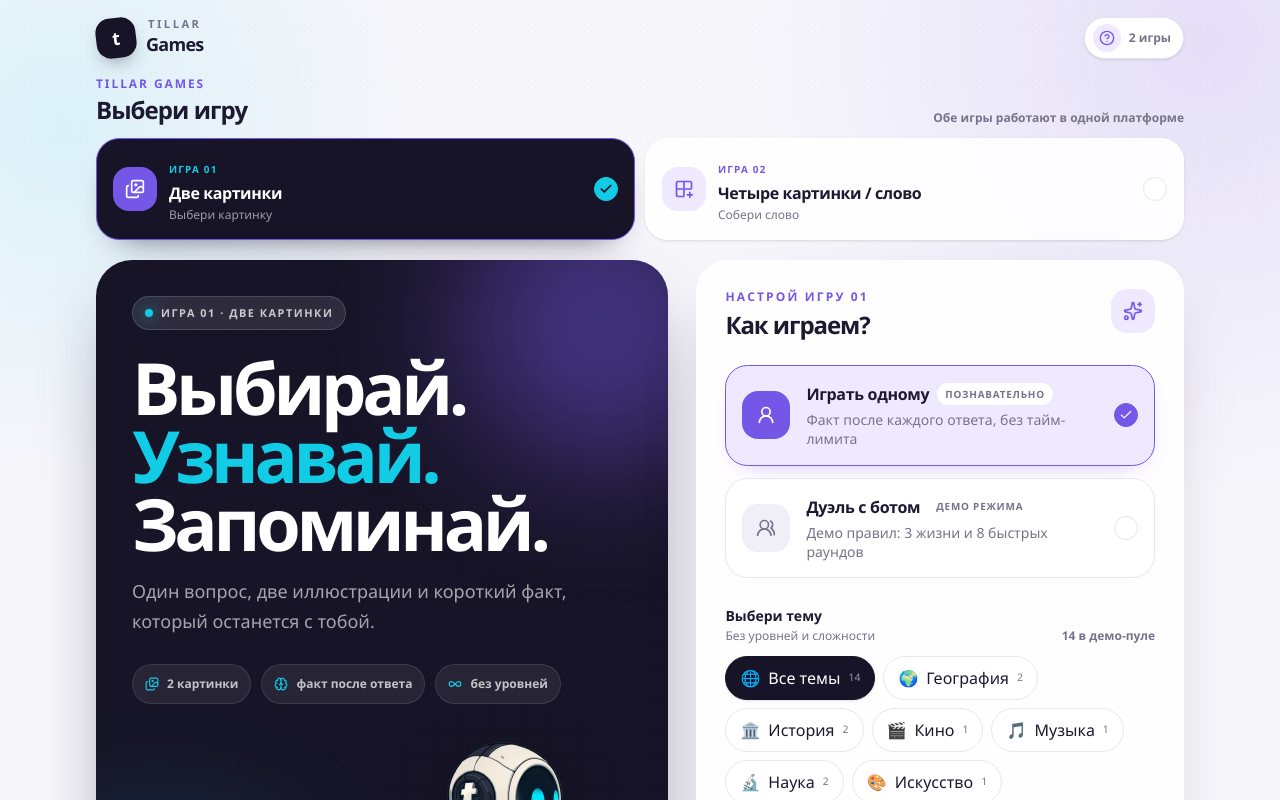
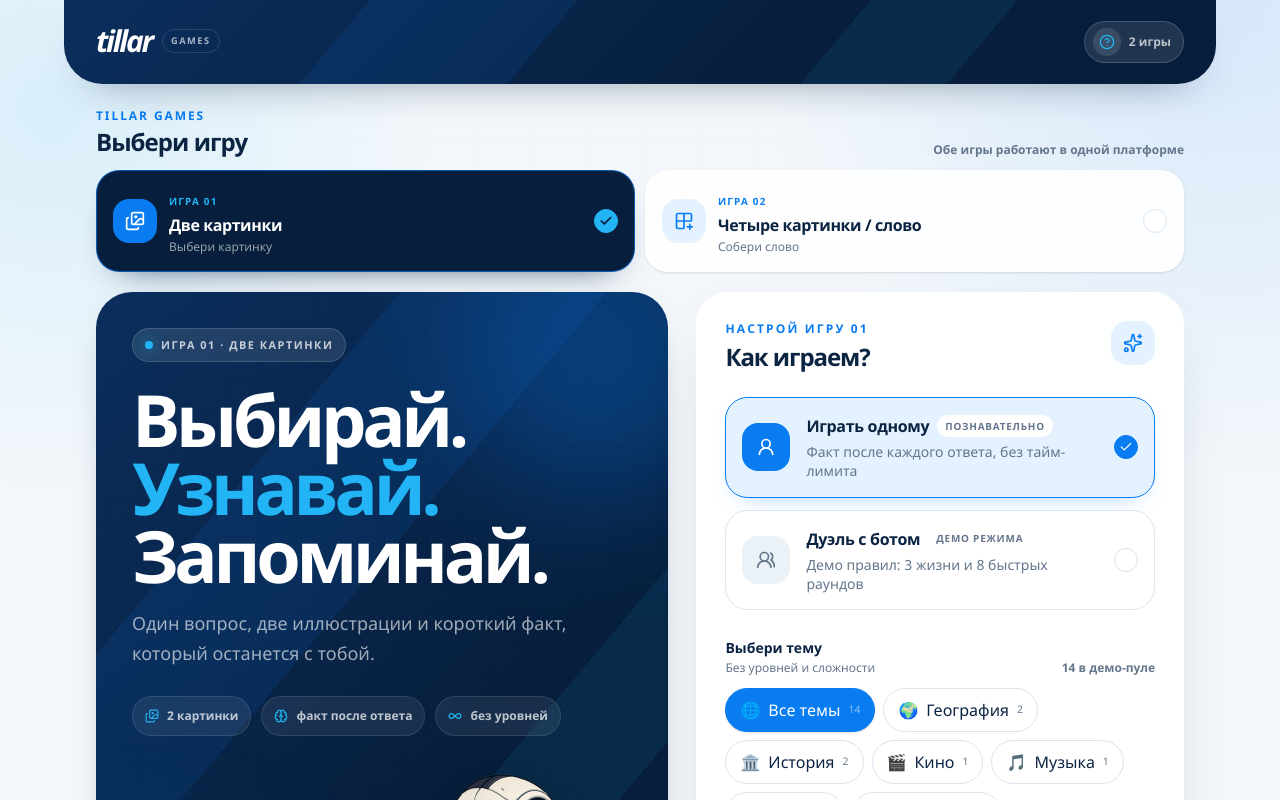
Before and after one commit to limelightttt/tillar-game, a React (Vite) app: page / in a window 1280 px wide. Shown: the top 800 px of the page. Built offline with nearby package versions, Linux system fonts and the light colour scheme.

Commit message:
feat: add draft TILLAR branded game UI

```diff
--- a/package.json
+++ b/package.json
@@ -15,6 +15,8 @@
     "format": "prettier --write .",
     "format:check": "prettier --check .",
     "test": "vitest run",
+    "test:e2e": "playwright test",
+    "test:e2e:update": "playwright test --update-snapshots",
     "test:watch": "vitest",
     "check:fsd": "node scripts/check-fsd.mjs",
     "check": "pnpm lint && pnpm check:fsd && pnpm test && pnpm build",
@@ -32,6 +34,7 @@
   },
   "devDependencies": {
     "@eslint/js": "^9.39.5",
+    "@playwright/test": "^1.62.1",
     "@tailwindcss/vite": "^4.3.2",
     "@types/node": "^24.13.3",
     "@types/react": "^19.2.17",
--- a/src/app/styles/index.css
+++ b/src/app/styles/index.css
@@ -1,28 +1,28 @@
 @import "tailwindcss";
 
 @theme {
-  --color-background: #f7f6fb;
-  --color-foreground: #1c1930;
-  --color-ink: #171427;
-  --color-muted: #777389;
-  --color-line: #e8e5f0;
-  --color-soft: #f0eef7;
-  --color-primary: #7557e8;
-  --color-primary-strong: #6042d5;
-  --color-primary-soft: #eee9ff;
-  --color-cyan: #12cbe4;
-  --color-cyan-soft: #dffaff;
-  --color-success: #21b66f;
-  --color-success-soft: #e3f9ee;
-  --color-danger: #f25768;
+  --color-background: #f3f7fb;
+  --color-foreground: #0b2442;
+  --color-ink: #071f3d;
+  --color-muted: #64768b;
+  --color-line: #d9e4ef;
+  --color-soft: #eaf1f7;
+  --color-primary: #087cf0;
+  --color-primary-strong: #0062ce;
+  --color-primary-soft: #e4f1ff;
+  --color-cyan: #22b4f4;
+  --color-cyan-soft: #e1f7ff;
+  --color-success: #19c96f;
+  --color-success-soft: #e2f9ed;
+  --color-danger: #ff5265;
   --color-danger-soft: #fff0f2;
-  --color-warning: #ffb320;
+  --color-warning: #f4b91f;
   --font-sans: "Manrope", "Segoe UI", Arial, sans-serif;
 }
 
 :root {
-  color: #1c1930;
-  background: #f7f6fb;
+  color: #0b2442;
+  background: #f3f7fb;
   font-family: "Manrope", "Segoe UI", Arial, sans-serif;
   font-synthesis: none;
   text-rendering: optimizeLegibility;
@@ -40,7 +40,7 @@
 html {
   min-width: 320px;
   min-height: 100%;
-  background: #f7f6fb;
+  background: #f3f7fb;
 }
 
 body {
@@ -48,9 +48,9 @@ body {
   min-height: 100vh;
   margin: 0;
   background:
-    radial-gradient(circle at 5% 12%, rgb(18 203 228 / 0.12), transparent 22rem),
-    radial-gradient(circle at 94% 4%, rgb(117 87 232 / 0.14), transparent 28rem), #f7f6fb;
-  color: #1c1930;
+    radial-gradient(circle at 4% 10%, rgb(34 180 244 / 0.12), transparent 24rem),
+    radial-gradient(circle at 96% 0%, rgb(8 124 240 / 0.12), transparent 30rem), #f3f7fb;
+  color: #0b2442;
   line-height: 1.5;
 }
 
@@ -75,7 +75,7 @@ button:disabled {
 }
 
 ::selection {
-  background: rgb(117 87 232 / 0.24);
+  background: rgb(8 124 240 / 0.22);
 }
 
 #root {
@@ -97,10 +97,33 @@ dialog::backdrop {
   inset: 0;
   pointer-events: none;
   content: "";
-  opacity: 0.28;
-  background-image: radial-gradient(rgb(28 25 48 / 0.16) 0.55px, transparent 0.55px);
+  opacity: 0.2;
+  background-image: radial-gradient(rgb(7 31 61 / 0.14) 0.55px, transparent 0.55px);
   background-size: 7px 7px;
   mask-image: linear-gradient(to bottom, black, transparent 74%);
+}
+
+.tillar-header {
+  position: relative;
+  isolation: isolate;
+  overflow: hidden;
+  background:
+    linear-gradient(
+      130deg,
+      transparent 0 25%,
+      rgb(8 124 240 / 0.1) 25% 42%,
+      transparent 42% 66%,
+      rgb(34 180 244 / 0.08) 66% 78%,
+      transparent 78%
+    ),
+    linear-gradient(135deg, #0b2e5d, #071f3d 62%);
+  box-shadow: 0 18px 45px -30px rgb(7 31 61 / 0.75);
+}
+
+.tillar-surface {
+  border-color: rgb(255 255 255 / 0.92);
+  background: rgb(255 255 255 / 0.94);
+  box-shadow: 0 24px 64px -38px rgb(7 31 61 / 0.36);
 }
 
 .safe-bottom {
--- a/src/features/configure-game/ui/GameSetup.tsx
+++ b/src/features/configure-game/ui/GameSetup.tsx
@@ -62,7 +62,7 @@ export function GameSetup({
   return (
     <section
       aria-labelledby="game-setup-title"
-      className="rounded-[2rem] border border-white/80 bg-white/90 p-5 shadow-[0_24px_70px_-35px_rgba(37,28,82,0.35)] backdrop-blur sm:p-7"
+      className="tillar-surface rounded-[2rem] border p-5 backdrop-blur sm:p-7"
       id="game-setup"
     >
       <div className="mb-6 flex items-start justify-between gap-4">
@@ -93,7 +93,7 @@ export function GameSetup({
               className={cn(
                 "group relative flex min-h-[5.5rem] items-center gap-4 rounded-[1.4rem] border p-4 text-left transition focus-visible:outline-none focus-visible:ring-4 focus-visible:ring-primary/20",
                 selected
-                  ? "border-primary bg-primary-soft shadow-[0_10px_26px_-18px_rgba(117,87,232,0.7)]"
+                  ? "border-primary bg-primary-soft shadow-[0_10px_26px_-18px_rgba(8,124,240,0.65)]"
                   : "border-line bg-white hover:border-primary/35 hover:bg-soft/60",
               )}
               key={item.id}
@@ -161,7 +161,7 @@ export function GameSetup({
                 className={cn(
                   "inline-flex min-h-11 items-center gap-2 rounded-full border px-3.5 py-2 text-sm font-bold transition focus-visible:outline-none focus-visible:ring-4 focus-visible:ring-primary/20",
                   selected
-                    ? "border-ink bg-ink text-white shadow-sm"
+                    ? "border-primary bg-primary text-white shadow-sm"
                     : "border-line bg-white text-foreground hover:border-primary/35 hover:bg-soft",
                 )}
                 key={category.id}
--- a/src/features/select-game/ui/GameProductSelector.tsx
+++ b/src/features/select-game/ui/GameProductSelector.tsx
@@ -43,7 +43,7 @@ export function GameProductSelector({ onChange, value }: GameProductSelectorProp
               className={cn(
                 "group flex min-h-[5.5rem] items-center gap-3 rounded-[1.45rem] border p-3.5 text-left transition focus-visible:outline-none focus-visible:ring-4 focus-visible:ring-primary/20 sm:p-4",
                 selected
-                  ? "border-primary bg-ink text-white shadow-[0_16px_35px_-24px_rgba(28,25,48,0.9)]"
+                  ? "border-primary/65 bg-ink text-white shadow-[0_16px_35px_-24px_rgba(7,31,61,0.9)]"
                   : "border-white/80 bg-white/88 text-foreground shadow-sm hover:border-primary/30 hover:bg-white",
               )}
               key={product.id}
--- a/src/shared/ui/button/Button.tsx
+++ b/src/shared/ui/button/Button.tsx
@@ -10,7 +10,7 @@ const buttonVariants = cva(
     variants: {
       variant: {
         primary:
-          "bg-primary text-white shadow-[0_12px_24px_-12px_rgba(100,68,221,0.9)] hover:bg-primary-strong",
+          "bg-primary text-white shadow-[0_14px_28px_-14px_rgba(8,124,240,0.85)] hover:bg-primary-strong",
         secondary: "border border-line bg-white text-foreground shadow-sm hover:bg-soft",
         ghost: "text-muted hover:bg-soft hover:text-foreground",
         danger: "bg-danger text-white hover:bg-danger/90",
--- a/src/shared/ui/logo/TillarLogo.tsx
+++ b/src/shared/ui/logo/TillarLogo.tsx
@@ -8,15 +8,12 @@ interface TillarLogoProps {
 export function TillarLogo({ className, compact = false }: TillarLogoProps) {
   return (
     <div className={cn("inline-flex items-center gap-2.5", className)} aria-label="TILLAR Games">
-      <span className="grid size-10 rotate-[-7deg] place-items-center rounded-[0.9rem] bg-ink text-lg font-black text-white shadow-[0_8px_20px_-10px_rgba(24,20,52,0.8)]">
-        t
+      <span className="text-3xl font-black italic leading-none tracking-[-0.075em] text-current">
+        tillar
       </span>
       {compact ? null : (
-        <span className="flex flex-col leading-none">
-          <span className="text-[0.7rem] font-black uppercase tracking-[0.22em] text-muted">
-            Tillar
-          </span>
-          <span className="text-lg font-black tracking-[-0.04em] text-foreground">Games</span>
+        <span className="rounded-full border border-current/20 px-2 py-1 text-[0.58rem] font-black uppercase tracking-[0.16em] text-current/65">
+          Games
         </span>
       )}
     </div>
--- a/src/widgets/app-header/ui/AppHeader.tsx
+++ b/src/widgets/app-header/ui/AppHeader.tsx
@@ -25,12 +25,12 @@ export function AppHeader({
   const hasBackAction = Boolean(onBack);
 
   return (
-    <header className="mx-auto flex w-full max-w-6xl items-center justify-between gap-3 px-4 py-4 sm:px-6 lg:px-8">
+    <header className="tillar-header mx-auto mb-5 flex w-full max-w-6xl items-center justify-between gap-3 rounded-b-[2rem] px-4 py-5 text-white sm:mb-6 sm:rounded-b-[2.4rem] sm:px-6 lg:px-8">
       <div className="flex min-w-0 items-center gap-3">
         {hasBackAction ? (
           <button
             aria-label={backLabel}
-            className="grid size-11 shrink-0 place-items-center rounded-2xl border border-line bg-white text-foreground shadow-sm transition hover:bg-soft focus-visible:outline-none focus-visible:ring-4 focus-visible:ring-primary/20"
+            className="grid size-11 shrink-0 place-items-center rounded-2xl border border-white/20 bg-white/10 text-white shadow-sm backdrop-blur transition hover:bg-white/18 focus-visible:outline-none focus-visible:ring-4 focus-visible:ring-cyan/30"
             type="button"
             onClick={onBack}
           >
@@ -39,7 +39,7 @@ export function AppHeader({
         ) : (
           <button
             aria-label="На главную"
-            className="min-h-11 rounded-xl focus-visible:outline-none focus-visible:ring-4 focus-visible:ring-primary/20"
+            className="min-h-11 rounded-xl text-white focus-visible:outline-none focus-visible:ring-4 focus-visible:ring-cyan/30"
             type="button"
             onClick={() => navigate("/")}
           >
@@ -50,11 +50,11 @@ export function AppHeader({
         {title ? (
           <div className="min-w-0">
             {eyebrow ? (
-              <p className="truncate text-[0.65rem] font-black uppercase tracking-[0.2em] text-primary">
+              <p className="truncate text-[0.65rem] font-black uppercase tracking-[0.2em] text-cyan">
                 {eyebrow}
               </p>
             ) : null}
-            <p className="truncate text-base font-black tracking-[-0.025em] text-foreground sm:text-lg">
+            <p className="truncate text-base font-black tracking-[-0.025em] text-white sm:text-lg">
               {title}
             </p>
           </div>
@@ -63,8 +63,8 @@ export function AppHeader({
 
       <div className={cn("flex shrink-0 items-center gap-2", !rightSlot && "hidden sm:flex")}>
         {rightSlot ?? (
-          <div className="flex items-center gap-2 rounded-full border border-line bg-white py-1.5 pl-2 pr-3 text-xs font-bold text-muted shadow-sm">
-            <span className="grid size-7 place-items-center rounded-full bg-primary-soft text-primary">
+          <div className="flex items-center gap-2 rounded-full border border-white/18 bg-white/10 py-1.5 pl-2 pr-3 text-xs font-bold text-white/70 shadow-sm backdrop-blur">
+            <span className="grid size-7 place-items-center rounded-full bg-white/12 text-cyan">
               <CircleHelp aria-hidden="true" className="size-4" />
             </span>
             2 игры
--- a/src/widgets/game-intro/ui/GameIntro.tsx
+++ b/src/widgets/game-intro/ui/GameIntro.tsx
@@ -70,9 +70,9 @@ export function GameIntro({ gameId }: GameIntroProps) {
   const content = introContent[gameId];
 
   return (
-    <section className="relative isolate min-h-[38rem] overflow-hidden rounded-[2.25rem] bg-ink p-6 text-white shadow-[0_28px_80px_-34px_rgba(24,20,52,0.72)] sm:min-h-[42rem] sm:p-9">
-      <div className="absolute -right-20 -top-20 size-72 rounded-full bg-primary/45 blur-3xl" />
-      <div className="absolute -bottom-32 -left-24 size-80 rounded-full bg-cyan/25 blur-3xl" />
+    <section className="tillar-header relative isolate min-h-[38rem] overflow-hidden rounded-[2.25rem] p-6 text-white shadow-[0_28px_80px_-34px_rgba(7,31,61,0.72)] sm:min-h-[42rem] sm:p-9">
+      <div className="absolute -right-20 -top-20 size-72 rounded-full bg-primary/30 blur-3xl" />
+      <div className="absolute -bottom-32 -left-24 size-80 rounded-full bg-cyan/20 blur-3xl" />
       <div
         className="absolute inset-0 opacity-[0.07]"
         style={{
--- a/src/widgets/question-board/ui/QuestionBoard.tsx
+++ b/src/widgets/question-board/ui/QuestionBoard.tsx
@@ -98,7 +98,7 @@ export function QuestionBoard({
   const category = questionCategories.find((item) => item.id === question.categoryId);
 
   return (
-    <section className="rounded-[2rem] border border-white/80 bg-white/92 p-4 shadow-[0_24px_70px_-38px_rgba(37,28,82,0.42)] backdrop-blur sm:p-6 lg:p-7">
+    <section className="tillar-surface rounded-[2rem] border p-4 backdrop-blur sm:p-6 lg:p-7">
       <div className="mb-5 flex flex-wrap items-center justify-between gap-3">
         <div className="inline-flex items-center gap-2 rounded-full bg-primary-soft px-3 py-2 text-xs font-black text-primary">
           <span aria-hidden="true">{category?.icon ?? "✨"}</span>
--- a/src/widgets/word-puzzle-board/ui/WordPuzzleBoard.tsx
+++ b/src/widgets/word-puzzle-board/ui/WordPuzzleBoard.tsx
@@ -111,7 +111,7 @@ export function WordPuzzleBoard({
   const category = questionCategories.find((item) => item.id === puzzle.categoryId);
 
   return (
-    <section className="rounded-[2rem] border border-white/80 bg-white/92 p-4 shadow-[0_24px_70px_-38px_rgba(37,28,82,0.42)] backdrop-blur sm:p-6 lg:p-7">
+    <section className="tillar-surface rounded-[2rem] border p-4 backdrop-blur sm:p-6 lg:p-7">
       <div className="mb-5 flex flex-wrap items-center justify-between gap-3">
         <div className="inline-flex items-center gap-2 rounded-full bg-primary-soft px-3 py-2 text-xs font-black text-primary">
           <span aria-hidden="true">{category?.icon ?? "✨"}</span>
```
Also changed, not shown: playwright.config.ts (added, +40 -0 lines), 2 other files (tests, documents, lock files or other folders).
